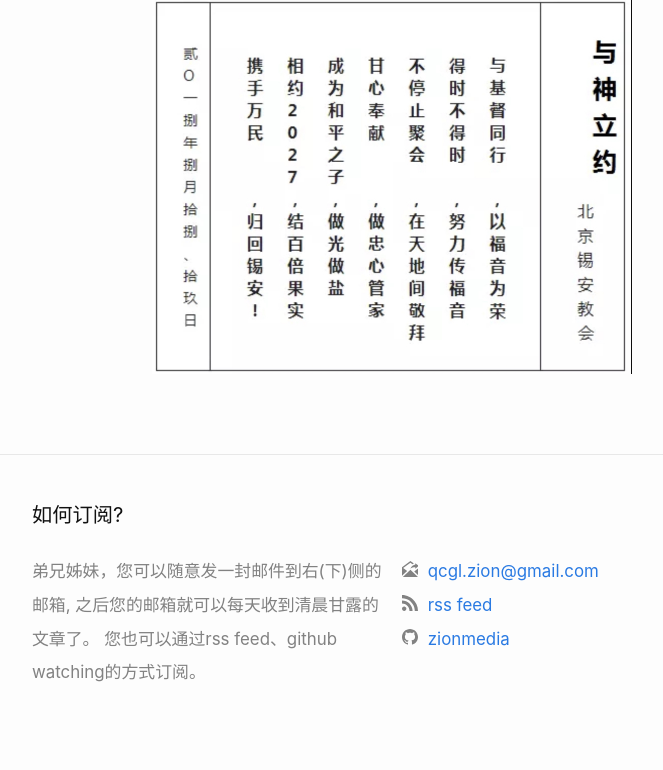
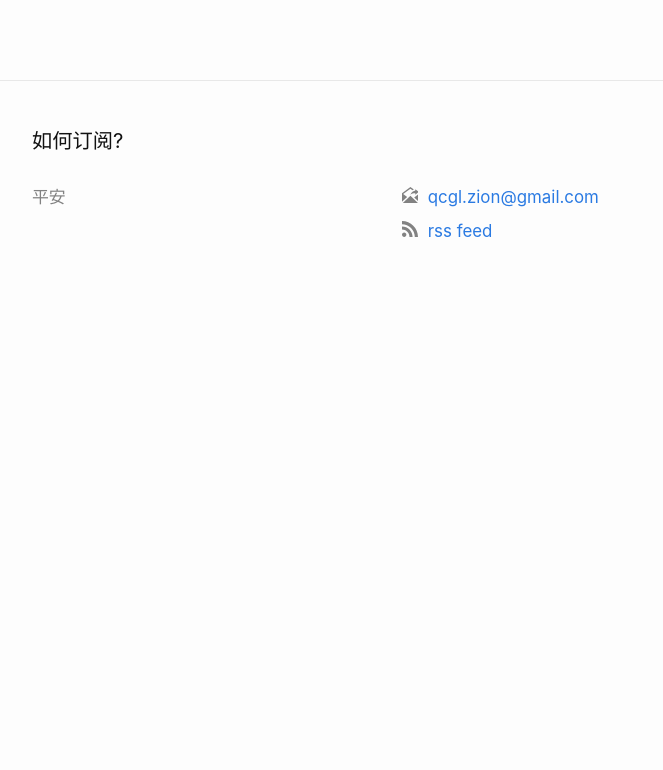
Before and after one commit to zionmedia/zionmedia.github.io, a Jekyll site: the page built from _posts/2018-10-19-生命的盼望第1课.md, in a window 1280 px wide. Shown: the part 671-1441 px from the top of the page, without its empty margins (248-911 px from the left). Built offline with Jekyll 4.4.1, drawn with Linux system fonts in a browser that asks for light colours; after the commit the page ends 1000 px from its top, so only the background shows below that.

Commit message:
remove useless items

```diff
--- a/_config.yml
+++ b/_config.yml
@@ -1,14 +1,13 @@
 title: 门徒大学
 author: zionmedia
 email: qcgl.zion@gmail.com
-description: > # this means to ignore newlines until "twitter_username:"
-    弟兄姊妹，您可以随意发一封邮件到右(下)侧的邮箱, 之后您的邮箱就可以每天收到清晨甘露的文章了。
-    您也可以通过rss feed、github watching的方式订阅。
+description: >
+    平安
 
 permalink: /:categories/:year-:month-:day-:title/
 
 # social links
-github_username:  zionmedia/zionmedia.github.io
+#github_username:  zionmedia
 #twitter_username: jekyllrb
 rss: rss feed
 # dribbble_username: jekyll
--- a/_layouts/post.html
+++ b/_layouts/post.html
@@ -18,9 +18,6 @@ published: true
 
   <div class="post-content e-content" itemprop="articleBody">
     {{ content }}
-    <div style="text-align: center; width: 100%;">
-    	<img src="/assets/yue.jpg" style="width: 100%;max-width: 480px;" />
-    </div>
   </div>
   {%- if site.disqus.shortname -%}
     {%- include disqus_comments.html -%}
--- a/_posts/2018-10-19-生命的盼望第1课.md
+++ b/_posts/2018-10-19-生命的盼望第1课.md
@@ -7,7 +7,7 @@ lesson: 1
 ---
 
 {% capture video_url %}
-{{ site.base_url["hope-of-life"] }}/hope-of-life-{{  }}/playlist.m3u8
+{{ site.base_url["hope-of-life"] }}/hope-of-life-{{ page.lesson }}/playlist.m3u8
 {% endcapture %}
 
 {% include video.html m3u8=video_url %}
```
